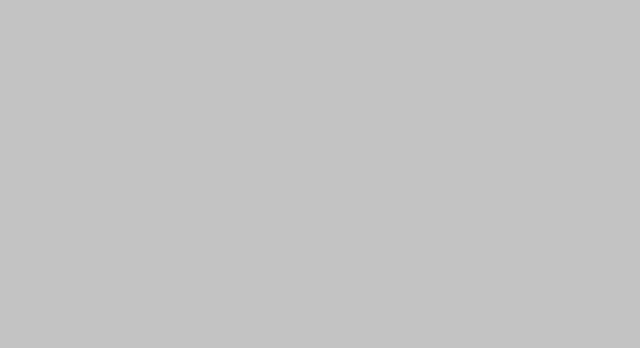
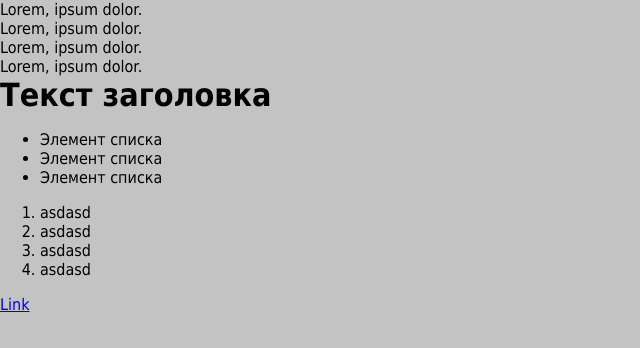
Before and after one commit to iliafilimonov1/otus, a plain HTML site: page index.html in a window 1280 px wide. Shown: the whole page, without its empty margins (0-640 px from the left). Drawn offline with Linux system fonts and the light colour scheme.

Commit message:
lesson-2 add basic structure for lesson

```diff
--- a/index.html
+++ b/index.html
@@ -5,11 +5,39 @@
     <meta charset="UTF-8">
     <meta http-equiv="X-UA-Compatible" content="IE=edge">
     <meta name="viewport" content="width=device-width, initial-scale=1.0">
-    <title>Document</title>
+    <title>Lesson HTML, CSS</title>
     <link rel="stylesheet" href="css/style.css">
 </head>
 
 <body>
+    <p>Lorem, ipsum dolor.</p>
+    <p id="title">Lorem, ipsum dolor.</p>
+    <p class="blue">Lorem, ipsum dolor.</p>
+    <p>Lorem, ipsum dolor.</p>
+
+
+    <!--my comment-->
+    <h1>Текст заголовка</h1>
+
+    <!--unordered list-->
+    <ul>
+        <li>Элемент списка</li>
+        <li>Элемент списка</li>
+        <li>Элемент списка</li>
+    </ul>
+
+    <!--ordered list-->
+    <ol>
+        <li>asdasd</li>
+        <li>asdasd</li>
+        <li>asdasd</li>
+        <li>asdasd</li>
+    </ol>
+
+    <!--link -->
+    <a href="https://www.airbnb.ru/" target="_blank">Link</a>
+
+    <img src="" alt="">
 
 </body>
 
```
